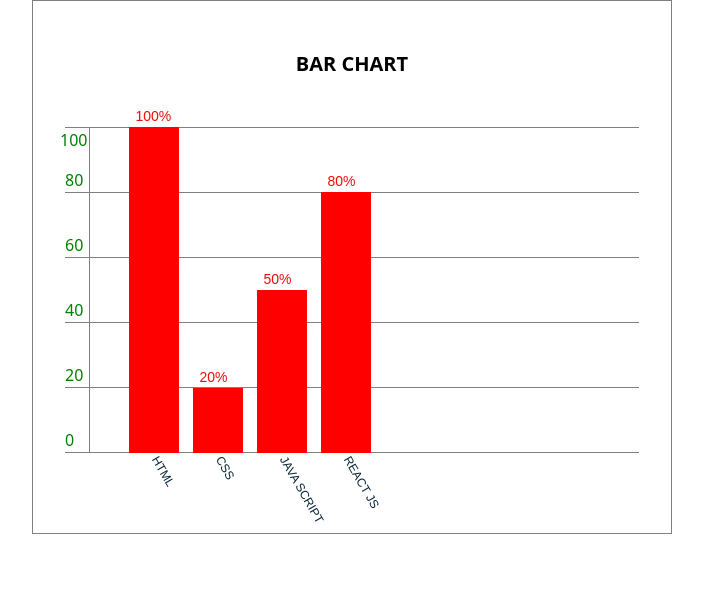
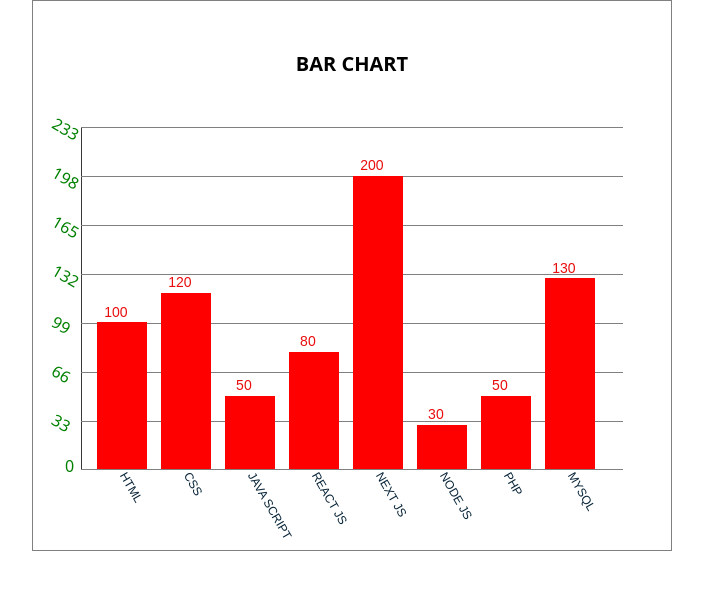
Before and after one commit to Coder73-avi/todolist, a React (Create React App) app: page / in a window 1280 px wide. Shown: the top 590 px of the page, without its empty margins (288-991 px from the left). Built offline with nearby package versions, Linux system fonts and the light colour scheme.

Commit message:
dynamic bar charts

```diff
--- a/src/App.jsx
+++ b/src/App.jsx
@@ -13,11 +13,24 @@ function App() {
     fullname: "abhishek magar",
     email: "aavishek60@gmail.com",
   });
+
   const jsonStyle = {
     propertyStyle: { color: "red" },
     stringStyle: { color: "green" },
     numberStyle: { color: "darkorange" },
   };
+
+  const rowData = [
+    { name: "html", value: "100" },
+    { name: "css", value: "120" },
+    { name: "java script", value: "50" },
+    { name: "React Js", value: "80" },
+    { name: "Next Js", value: "200" },
+    { name: "Node Js", value: "30" },
+    { name: "PHP", value: "50" },
+    { name: "mysql", value: "130" },
+  ];
+
   return (
     <>
       {/* <SingleTodo /> */}
@@ -48,7 +61,8 @@ function App() {
           />
         </div>
       </section> */}
-      <BarCharts />
+
+      <BarCharts row={rowData} numOfCol={6} />
     </>
   );
 }
--- a/src/Components/BarCharts.jsx
+++ b/src/Components/BarCharts.jsx
@@ -1,38 +1,52 @@
-import React from "react";
+import React, { useEffect, useState } from "react";
 import css from "./style/barcharts.module.css";
 
-const BarCharts = () => {
-  const rowData = [
-    { name: "html", value: 100 },
-    { name: "css", value: 20 },
-    { name: "java script", value: 50 },
-    { name: "React Js", value: 80 },
-  ];
+const BarCharts = ({ row, numOfCol }) => {
+  const [maxNum, setMaxNum] = useState(100);
+  const [dividedNum, setDividedNum] = useState(0);
+  // const [numOfCol, setNumOfCol] = useState(5);
+
+  useEffect(() => {
+    setMaxNum(Math.max(...row.map(({ value }) => parseInt(value))));
+    setDividedNum(Math.round(maxNum / numOfCol));
+  }, [maxNum, numOfCol, row]);
+  // console.log(colArr);
+
   return (
     <>
       <div className={css.container}>
         <h1 className={css.heading}>Bar chart</h1>
         <div className={css.col_area}>
-          <div className={css.col_data} data-last-value="100">
-            80
-          </div>
-          <div className={css.col_data}>60</div>
-          <div className={css.col_data}>40</div>
-          <div className={css.col_data}>20</div>
-          <div className={css.col_data}>0</div>
+          <div
+            className={css.col_data}
+            data-col-value={maxNum + dividedNum}
+          ></div>
+          {Array(numOfCol)
+            .fill()
+            .map((val, indx) => dividedNum * (indx + 1))
+            .sort((a, b) => b - a)
+            .map((val, indx) => {
+              return (
+                <div key={indx} className={css.col_data} data-col-value={val}>
+                  {/* {val} */}
+                </div>
+              );
+            })}
 
           <div className={css.row_area}>
-            {rowData?.map(({ name, value }, indx) => {
+            {row?.map(({ name, value }, indx) => {
+              const extraVal = maxNum / numOfCol;
+              const newValue = (value / (maxNum + extraVal)) * 100;
               return (
                 <div
                   key={indx}
                   className={css.row_data}
                   style={{
-                    left: `${4 * (indx + 1)}rem`,
-                    height: `${value}%`,
+                    left: `${indx === 0 ? 1 : 4 * indx + 1}rem`,
+                    height: `${newValue}%`,
                   }}
                   data-name={name}
-                  data-value={value + "%"}
+                  data-value={value}
                 ></div>
               );
             })}
--- a/src/Components/style/barcharts.module.css
+++ b/src/Components/style/barcharts.module.css
@@ -2,7 +2,7 @@
   width: 50%;
   margin-inline: auto;
   border: 1px solid gray;
-  padding: 0rem 2rem 5rem 2rem;
+  padding: 0rem 3rem 5rem 3rem;
   text-transform: uppercase;
 }
 
@@ -19,44 +19,52 @@
   /* border: 1px solid rgb(235, 9, 9); */
   height: fit-content;
 }
+.col_area::before {
+  display: block;
+  position: absolute;
+  top: 0;
+  left: 0;
+  content: "";
+  width: 1px;
+  height: 100%;
+  background-color: rgb(56, 56, 56);
+}
 .col_area::after {
   display: block;
   position: absolute;
-  top: 0;
-  left: 1.5rem;
-  content: "";
-  width: 1px;
-  height: 100%;
-  background-color: gray;
+  bottom: -0.5rem;
+  left: -1rem;
+  content: "0";
 }
 
 .col_data {
-  padding: 2.5rem 0 0 0;
-  border-bottom: 1px solid gray;
-}
-.col_data:first-child {
+  padding: 0 0 3rem 0;
   border-top: 1px solid gray;
   position: relative;
 }
-.col_data:first-child::after {
+
+.col_data::after {
   display: block;
-  content: attr(data-last-value);
+  content: attr(data-col-value);
   position: absolute;
-  top: 0;
-  left: -5px;
+  top: -0.7rem;
+  left: -1.8rem;
+  transform: rotate(30deg);
 }
 
 .row_area {
-  padding: 0.5rem 2rem;
   position: absolute;
   left: 0;
   bottom: 0;
   height: 100%;
+  width: 100%;
+  border-bottom: 1px solid gray;
 }
 
 .row_data {
   position: absolute;
   bottom: 0;
+  left: 0;
   width: 50px;
   background-color: red;
 }
@@ -66,6 +74,8 @@
   top: -1.3rem;
   left: 0.4rem;
   content: attr(data-value);
+  width: 50%;
+  text-align: center;
   font-size: 14px;
   font-weight: 800px;
   font-family: sans-serif;
```
